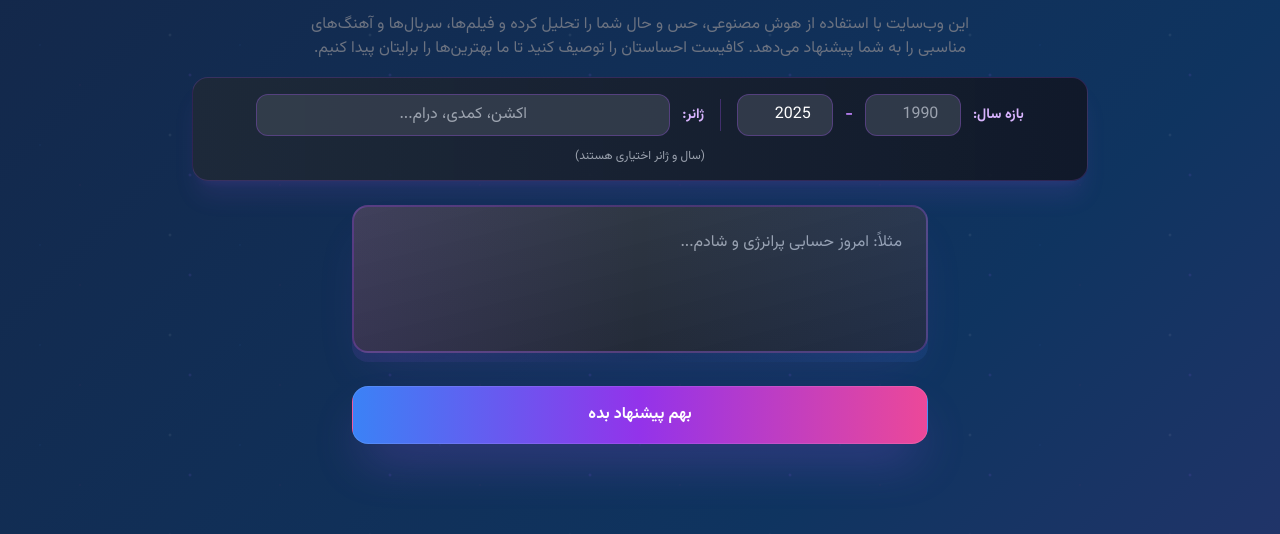
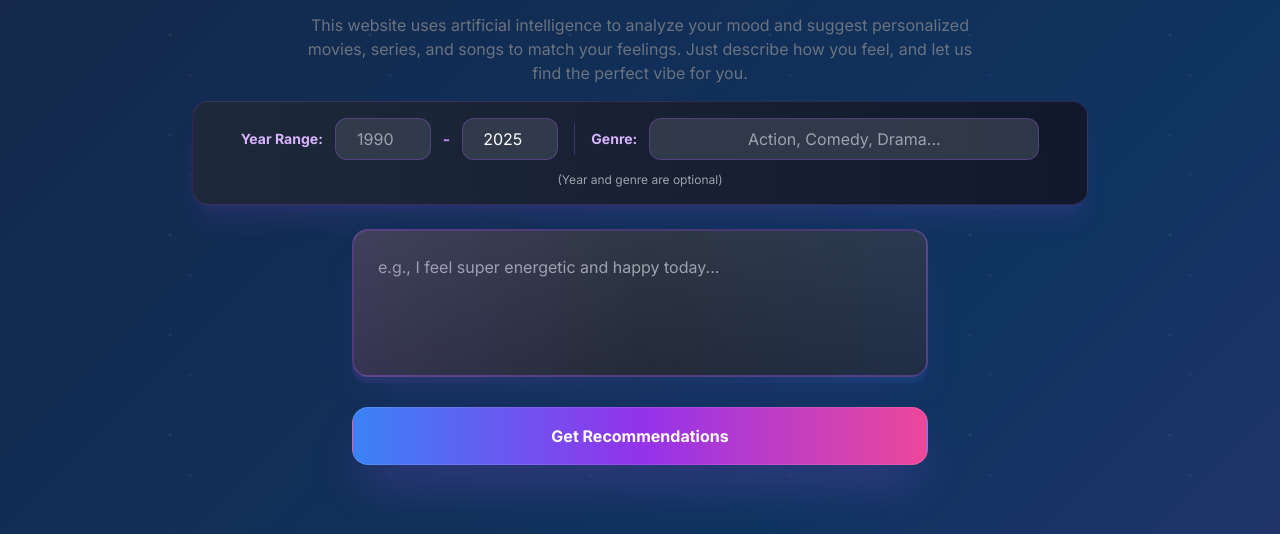
Before and after one commit to NoAnyNameForMe/Mood-Recommender, a plain HTML site: page index.html in a window 1280 px wide. Shown: the part 195-729 px from the top of the page. Drawn offline with nearby package versions, Linux system fonts and the light colour scheme.

Commit message:
Update index.html

```diff
--- a/index.html
+++ b/index.html
@@ -1200,7 +1200,7 @@
         // --- Initial Setup ---
         ui.yearToInput.value = new Date().getFullYear();
         loadFavorites();
-        setLanguage('fa'); // Set default language to Persian
+        setLanguage('en'); // Set default language to Persian
         showInitialState();
 
     </script>
```
